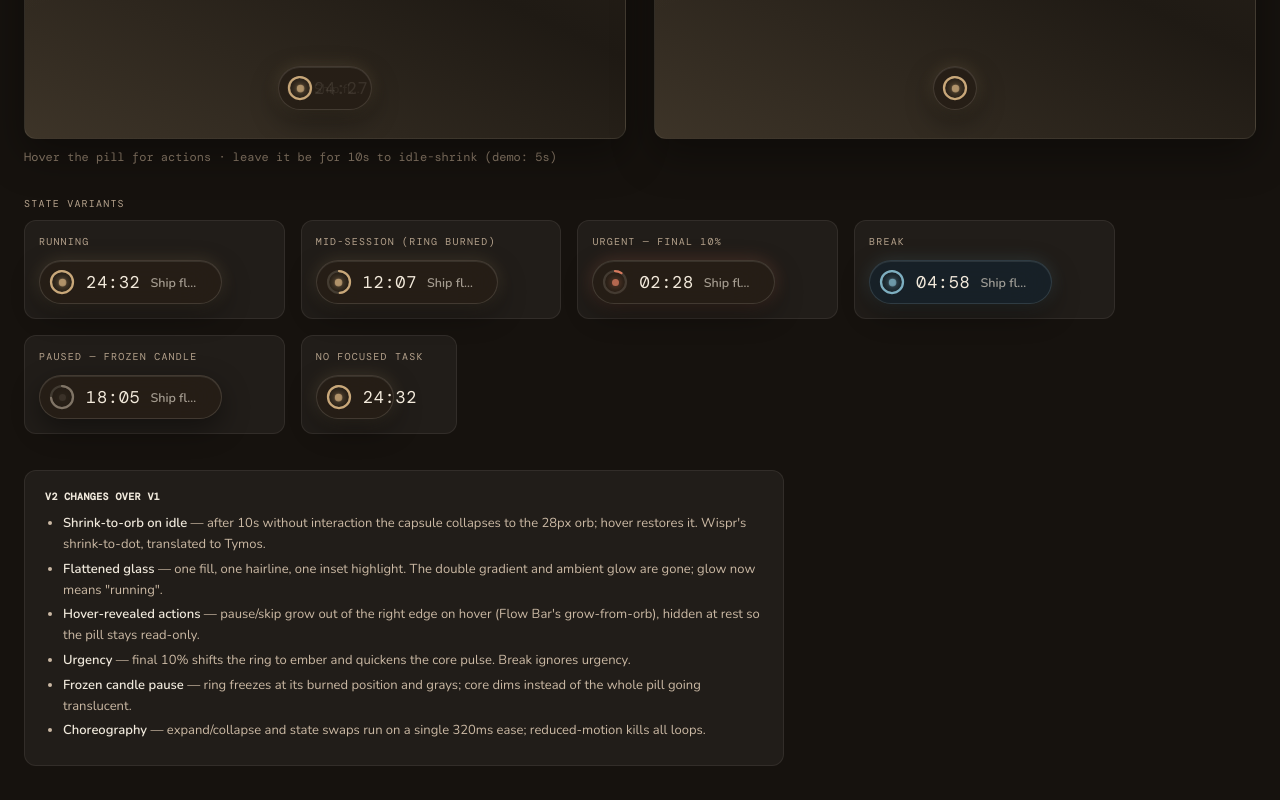
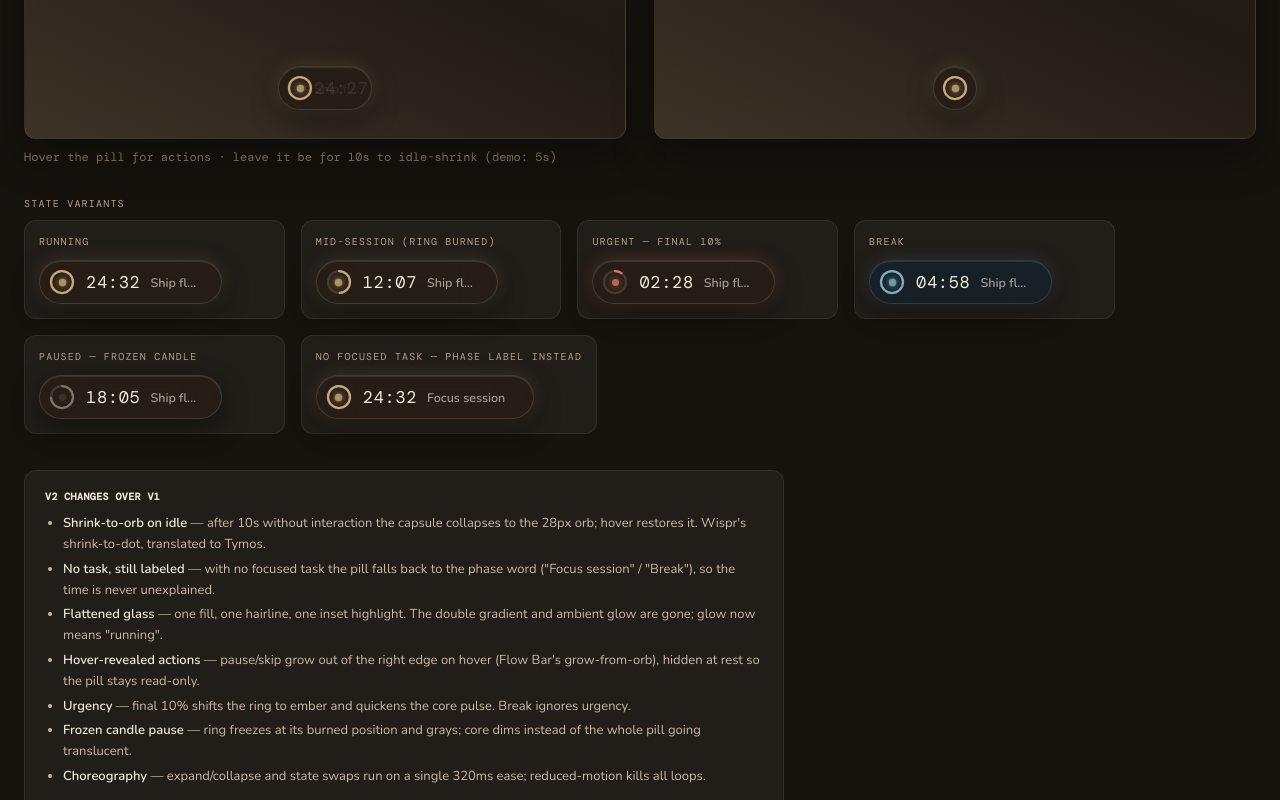
Before and after one commit to jayden2610/tymos, a plain HTML site: page pill/mock/index-v2.html in a window 1280 px wide. Shown: the part 389-1189 px from the top of the page. Drawn offline with nearby package versions, Linux system fonts and the light colour scheme; a web font is replaced by a local one.

Commit message:
No-task pill shows phase label instead of time only

```diff
--- a/pill/mock/index-v2.html
+++ b/pill/mock/index-v2.html
@@ -413,10 +413,11 @@ h1 { font-size: 18px; font-weight: 600; margin-bottom: 6px; }
     </div>
 
     <div class="variant-card">
-      <div class="scene-label">No focused task</div>
+      <div class="scene-label">No focused task — phase label instead</div>
       <div class="pill inline running">
         <span class="orb"><svg viewBox="0 0 28 28"><circle class="track" cx="14" cy="14" r="11"/><circle class="fill" cx="14" cy="14" r="11" stroke-dasharray="69.115" stroke-dashoffset="1.29"/></svg><span class="core"></span></span>
         <span class="time">24:32</span>
+        <span class="title">Focus session</span>
         <span class="actions"><button class="action" title="Pause">❚❚</button><button class="action" title="Skip">▸▸</button></span>
       </div>
     </div>
@@ -426,6 +427,7 @@ h1 { font-size: 18px; font-weight: 600; margin-bottom: 6px; }
     <h2>v2 changes over v1</h2>
     <ul>
       <li><strong>Shrink-to-orb on idle</strong> — after 10s without interaction the capsule collapses to the 28px orb; hover restores it. Wispr's shrink-to-dot, translated to Tymos.</li>
+      <li><strong>No task, still labeled</strong> — with no focused task the pill falls back to the phase word ("Focus session" / "Break"), so the time is never unexplained.</li>
       <li><strong>Flattened glass</strong> — one fill, one hairline, one inset highlight. The double gradient and ambient glow are gone; glow now means "running".</li>
       <li><strong>Hover-revealed actions</strong> — pause/skip grow out of the right edge on hover (Flow Bar's grow-from-orb), hidden at rest so the pill stays read-only.</li>
       <li><strong>Urgency</strong> — final 10% shifts the ring to ember and quickens the core pulse. Break ignores urgency.</li>
```
